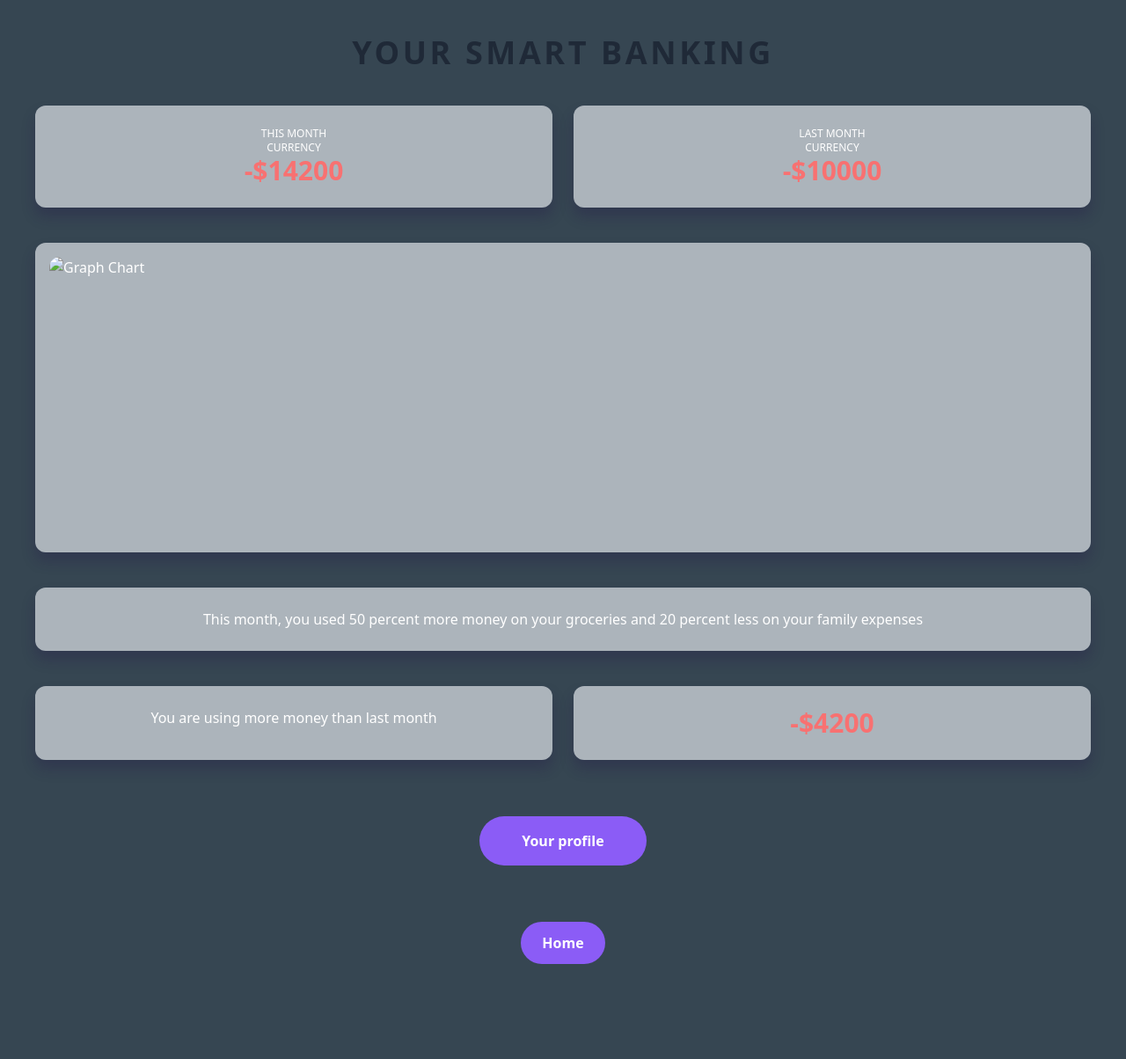
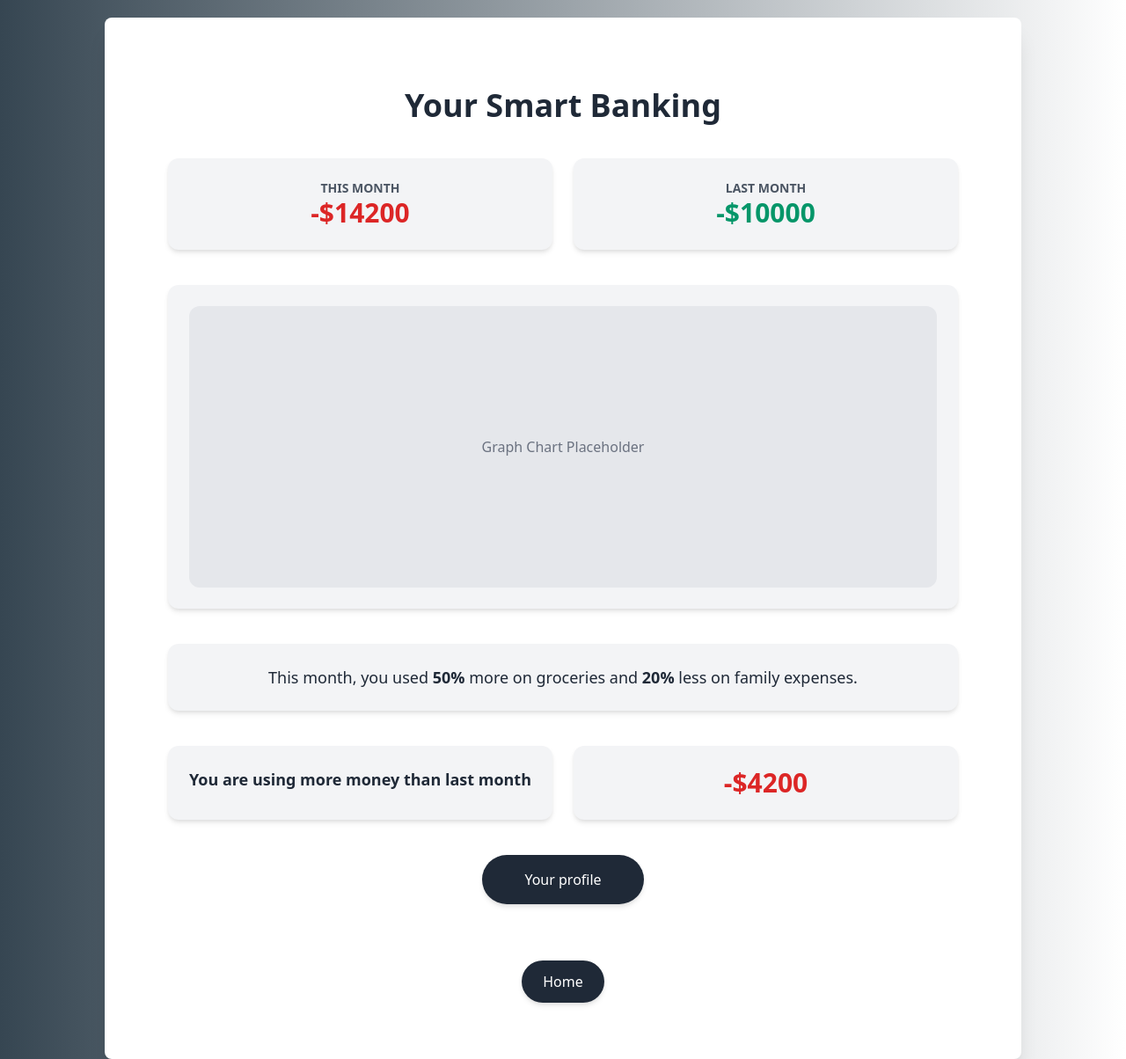
Before and after one commit to MaxChartier/Finance_Tracker, a website: page html/smart.html in a window 1280 px wide. Shown: the top 1204 px of the page at 88% size. Before the commit the page ends 1120 px from the top, so only its background shows below. Drawn offline with nearby package versions, Linux system fonts and the light colour scheme.

Commit message:
Modify the design of the smart banking page

```diff
--- a/html/smart.html
+++ b/html/smart.html
@@ -6,65 +6,72 @@
     <link href="https://cdn.jsdelivr.net/npm/tailwindcss@2.2.19/dist/tailwind.min.css" rel="stylesheet">
     <title>Smart Banking</title>
     <style>
-        body {
-            background-color: #364652;
+        .bg_color {
+            background: linear-gradient(to right, #364652, rgb(255, 255, 255));
         }
-        .custom-container {
-            background-color: #ACB4BB;
-            box-shadow: 0 10px 15px rgba(37, 22, 74, 0.3);
+        .hover-beige:hover {
+            background-color: #e0d3b8;
+            color: #2c3e50;
         }
     </style>
 </head>
-<body class="text-gray-800 min-h-screen flex flex-col justify-between">
+<body class="bg_color min-h-screen flex flex-col justify-between">
+
+<!-- Main Container with top and bottom margin -->
+<div class="max-w-6xl mx-auto mt-5 mb-5 py-10 px-4 lg:px-8 bg-white rounded-lg shadow-xl">
+
     <div class="container mx-auto py-10 space-y-10">
+
         <!-- Title -->
-        <h1 class="text-center text-4xl font-bold tracking-widest">YOUR SMART BANKING</h1>
+        <h1 class="text-center text-4xl font-bold text-gray-800">Your Smart Banking</h1>
 
-        <!-- Monthly data -->
+        <!-- Monthly Data Section -->
         <div class="grid grid-cols-2 gap-6 px-10">
-            <div class="custom-container rounded-xl p-6 text-center shadow-xl text-white">
-                <p class="text-xs uppercase">This Month</p>
-                <p class="text-xs uppercase">Currency</p>
-                <p class="text-3xl text-red-400 font-bold">-$14200</p>
+            <div class="bg-gray-100 rounded-xl p-6 text-center shadow-md">
+                <p class="uppercase text-sm font-semibold text-gray-600">This Month</p>
+                <p class="text-3xl font-bold text-red-600">-$14200</p>
             </div>
-            <div class="custom-container rounded-xl p-6 text-center shadow-xl text-white">
-                <p class="text-xs uppercase">Last Month</p>
-                <p class="text-xs uppercase">Currency</p>
-                <p class="text-3xl text-red-400 font-bold">-$10000</p>
+            <div class="bg-gray-100 rounded-xl p-6 text-center shadow-md">
+                <p class="uppercase text-sm font-semibold text-gray-600">Last Month</p>
+                <p class="text-3xl font-bold text-green-600">-$10000</p>
             </div>
         </div>
 
         <!-- Graph Placeholder -->
         <div class="px-10">
-            <div class="custom-container rounded-xl p-4 shadow-xl text-white">
-                <img src="/path/to/your/chart/image.png" alt="Graph Chart" class="w-full h-80 object-cover rounded-xl">
+            <div class="bg-gray-100 rounded-xl p-6 shadow-md">
+                <div class="w-full h-80 bg-gray-200 rounded-xl flex items-center justify-center">
+                    <p class="text-gray-500">Graph Chart Placeholder</p>
+                </div>
             </div>
         </div>
 
-        <!-- Expense description -->
-        <div class="custom-container rounded-xl p-6 mx-10 text-center shadow-xl text-white">
-            <p>This month, you used 50 percent more money on your groceries and 20 percent less on your family expenses</p>
+        <!-- Expense Description -->
+        <div class="bg-gray-100 rounded-xl p-6 mx-10 text-center shadow-md">
+            <p class="text-lg text-gray-800">This month, you used <span class="font-bold">50%</span> more on groceries and <span class="font-bold">20%</span> less on family expenses.</p>
         </div>
 
-        <!-- Monthly comparison -->
+        <!-- Monthly Comparison -->
         <div class="grid grid-cols-2 gap-6 px-10">
-            <div class="custom-container rounded-xl p-6 text-center shadow-xl text-white">
-                <p>You are using more money than last month</p>
+            <div class="bg-gray-100 rounded-xl p-6 text-center shadow-md">
+                <p class="text-lg font-semibold text-gray-800">You are using more money than last month</p>
             </div>
-            <div class="custom-container rounded-xl p-6 text-center shadow-xl text-white">
-                <p class="text-3xl text-red-400 font-bold">-$4200</p>
+            <div class="bg-gray-100 rounded-xl p-6 text-center shadow-md">
+                <p class="text-3xl font-bold text-red-600">-$4200</p>
             </div>
         </div>
 
-        <!-- Profile button -->
+        <!-- Profile Button -->
         <div class="flex justify-center px-10">
-            <button class="bg-purple-500 text-white font-bold py-4 px-12 rounded-full mt-6 hover:bg-purple-600 transition">Your profile</button>
+            <button class="bg-gray-800 text-white py-4 px-12 rounded-full shadow-md hover-beige transition-colors duration-300">Your profile</button>
         </div>
     </div>
 
     <!-- Home Button -->
     <div class="flex justify-center py-6">
-        <a href="home.html" class="bg-purple-500 text-white font-bold py-3 px-6 rounded-full hover:bg-purple-600 transition">Home</a>
+        <a href="home.html" class="bg-gray-800 text-white py-3 px-6 rounded-full shadow-md hover-beige transition-colors duration-300">Home</a>
     </div>
+
+</div>
 </body>
 </html>
```
